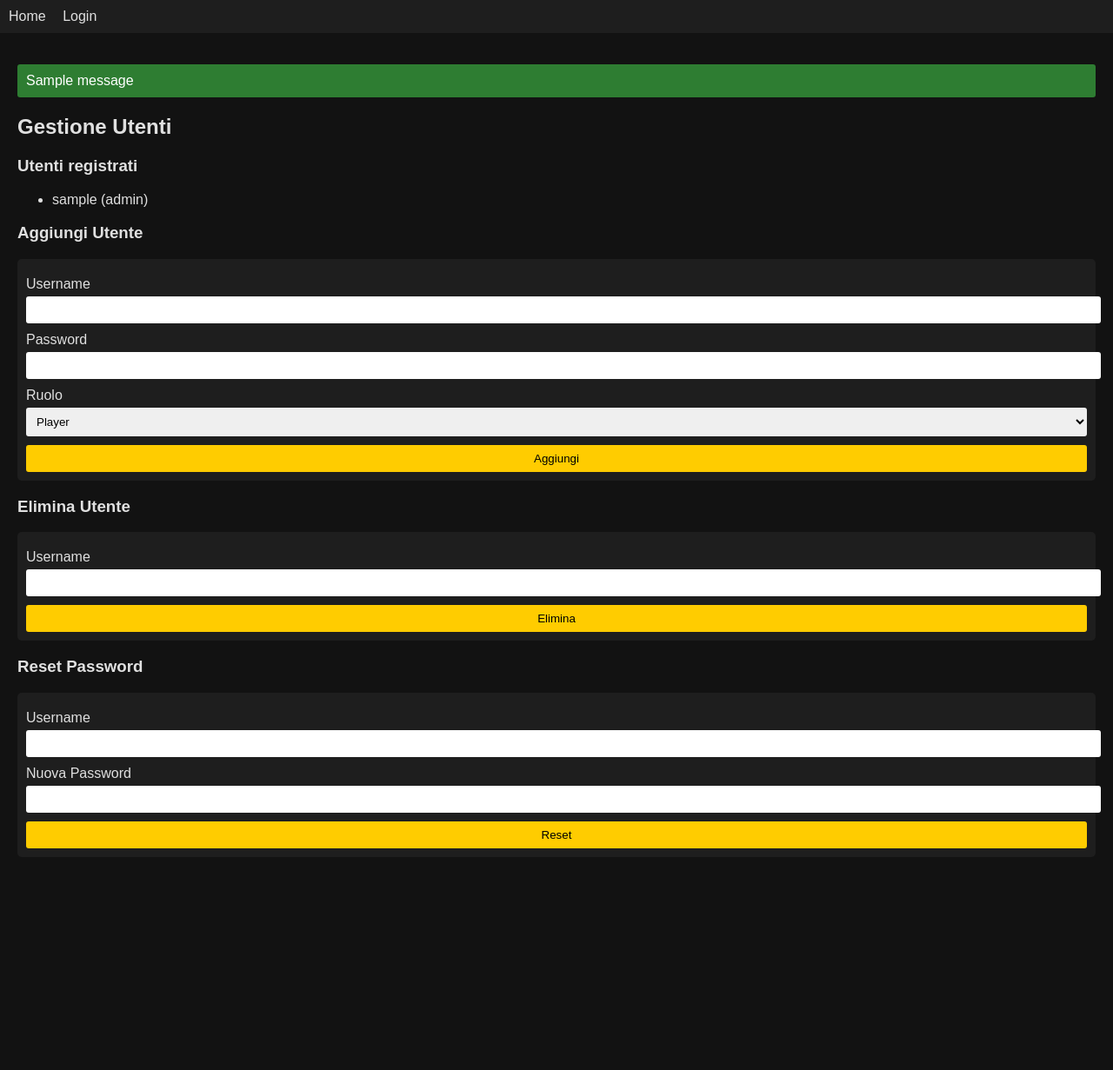
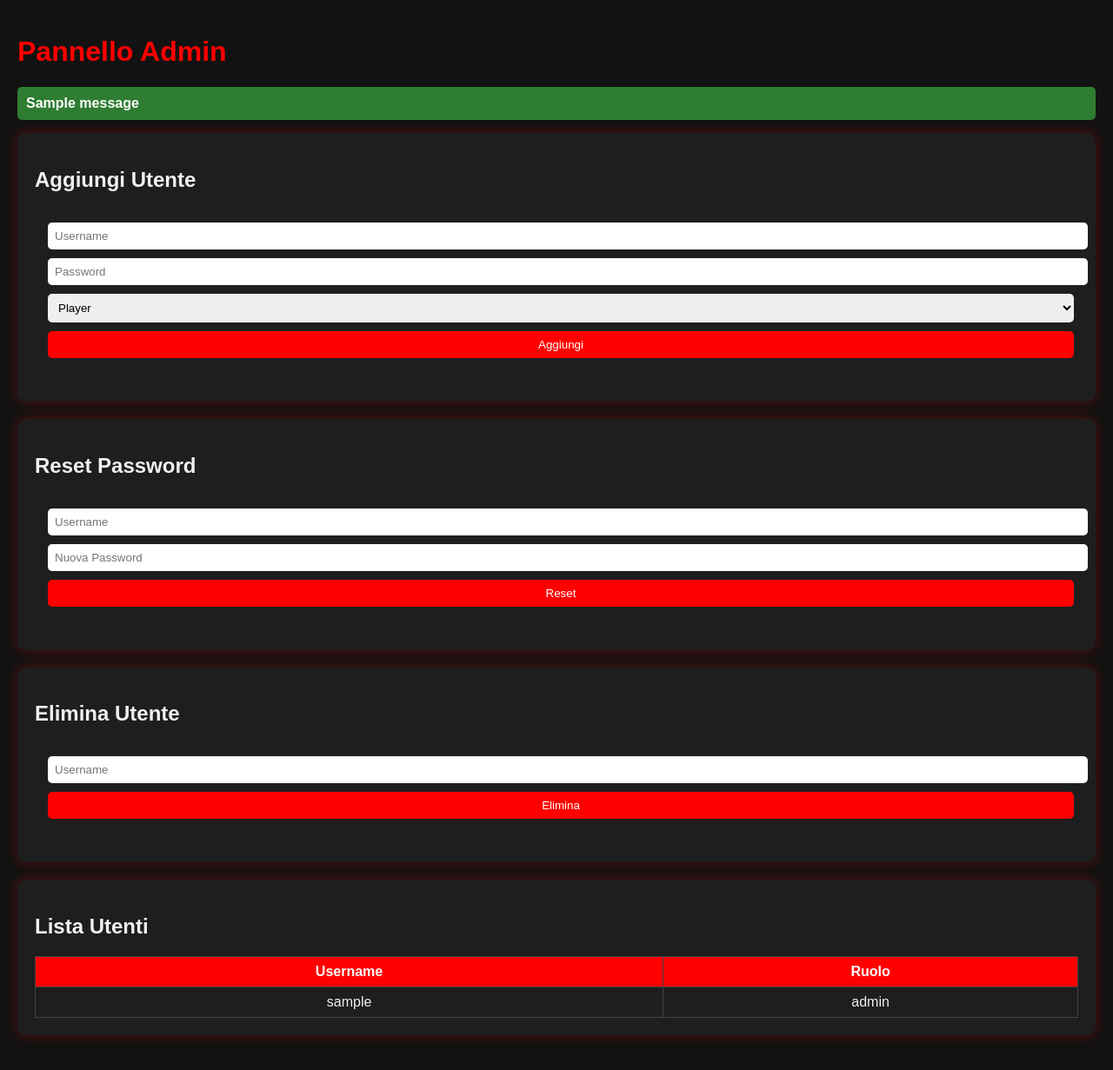
Before and after one commit to gioambro/Fanta-f-1, a Flask app: template templates/admin.html in a window 1280 px wide. Shown: the whole page at 87% size. Before the commit the page ends 976 px from the top, so only its background shows below. Run offline with Flask 3, Linux system fonts and the light colour scheme; the template is opened without the code that fills it: most values are stand-ins (such as "Sample title", 1, 10 or a date in 2020); one stand-in notice (Sample message) is shown.

Commit message:
Update admin.html

```diff
--- a/templates/admin.html
+++ b/templates/admin.html
@@ -1,44 +1,142 @@
-{% extends "base.html" %}
-{% block content %}
-<h2>Gestione Utenti</h2>
+<!DOCTYPE html>
+<html lang="it">
+<head>
+    <meta charset="UTF-8">
+    <title>Admin - Fanta F1</title>
+    <link rel="stylesheet" href="{{ url_for('static', filename='style.css') }}">
+    <style>
+        body {
+            background-color: #121212;
+            font-family: Arial, sans-serif;
+            color: #f0f0f0;
+            padding: 20px;
+        }
 
-<h3>Utenti registrati</h3>
-<ul>
-    {% for user in users %}
-        <li>{{ user.username }} ({{ user.role }})</li>
+        h1 {
+            color: #ff0000;
+        }
+
+        .flash {
+            margin-bottom: 15px;
+            padding: 10px;
+            border-radius: 5px;
+            font-weight: bold;
+        }
+
+        .flash.success { background: #2e7d32; color: white; }
+        .flash.danger { background: #c62828; color: white; }
+        .flash.info   { background: #1565c0; color: white; }
+        .flash.warning{ background: #ff9800; color: black; }
+
+        .admin-section {
+            background: #1e1e1e;
+            padding: 20px;
+            border-radius: 10px;
+            margin-bottom: 20px;
+            box-shadow: 0px 0px 15px rgba(255,0,0,0.3);
+        }
+
+        input[type="text"],
+        input[type="password"],
+        select {
+            padding: 8px;
+            margin: 5px;
+            border-radius: 5px;
+            border: none;
+        }
+
+        button {
+            background: #ff0000;
+            color: white;
+            padding: 8px 15px;
+            border: none;
+            border-radius: 5px;
+            cursor: pointer;
+            margin: 5px;
+        }
+
+        button:hover {
+            background: #cc0000;
+        }
+
+        table {
+            width: 100%;
+            border-collapse: collapse;
+            margin-top: 15px;
+        }
+
+        th, td {
+            border: 1px solid #444;
+            padding: 8px;
+            text-align: center;
+        }
+
+        th {
+            background: #ff0000;
+            color: white;
+        }
+    </style>
+</head>
+<body>
+    <h1>Pannello Admin</h1>
+
+    <!-- flash messages -->
+    {% with messages = get_flashed_messages(with_categories=true) %}
+      {% if messages %}
+        {% for category, message in messages %}
+          <div class="flash {{ category }}">{{ message }}</div>
         {% endfor %}
-</ul>
+      {% endif %}
+    {% endwith %}
 
-<h3>Aggiungi Utente</h3>
-<form method="post">
+    <div class="admin-section">
+        <h2>Aggiungi Utente</h2>
+        <form method="POST">
             <input type="hidden" name="action" value="add">
-    <label>Username</label>
-    <input type="text" name="username" required>
-    <label>Password</label>
-    <input type="password" name="password" required>
-    <label>Ruolo</label>
+            <input type="text" name="username" placeholder="Username" required>
+            <input type="password" name="password" placeholder="Password" required>
             <select name="role">
                 <option value="player">Player</option>
                 <option value="admin">Admin</option>
             </select>
             <button type="submit">Aggiungi</button>
         </form>
+    </div>
 
-<h3>Elimina Utente</h3>
-<form method="post">
+    <div class="admin-section">
+        <h2>Reset Password</h2>
+        <form method="POST">
+            <input type="hidden" name="action" value="reset">
+            <input type="text" name="username" placeholder="Username" required>
+            <input type="password" name="new_password" placeholder="Nuova Password" required>
+            <button type="submit">Reset</button>
+        </form>
+    </div>
+
+    <div class="admin-section">
+        <h2>Elimina Utente</h2>
+        <form method="POST">
             <input type="hidden" name="action" value="delete">
-    <label>Username</label>
-    <input type="text" name="username" required>
+            <input type="text" name="username" placeholder="Username" required>
             <button type="submit">Elimina</button>
         </form>
+    </div>
 
-<h3>Reset Password</h3>
-<form method="post">
-    <input type="hidden" name="action" value="reset">
-    <label>Username</label>
-    <input type="text" name="username" required>
-    <label>Nuova Password</label>
-    <input type="password" name="new_password" required>
-    <button type="submit">Reset</button>
-</form>
-{% endblock %}
+    <div class="admin-section">
+        <h2>Lista Utenti</h2>
+        <table>
+            <tr>
+                <th>Username</th>
+                <th>Ruolo</th>
+            </tr>
+            {% for user in users %}
+            <tr>
+                <td>{{ user['username'] }}</td>
+                <td>{{ user['role'] }}</td>
+            </tr>
+            {% endfor %}
+        </table>
+    </div>
+
+</body>
+</html>
```
Lines whose indentation alone changed are shown as unchanged.
